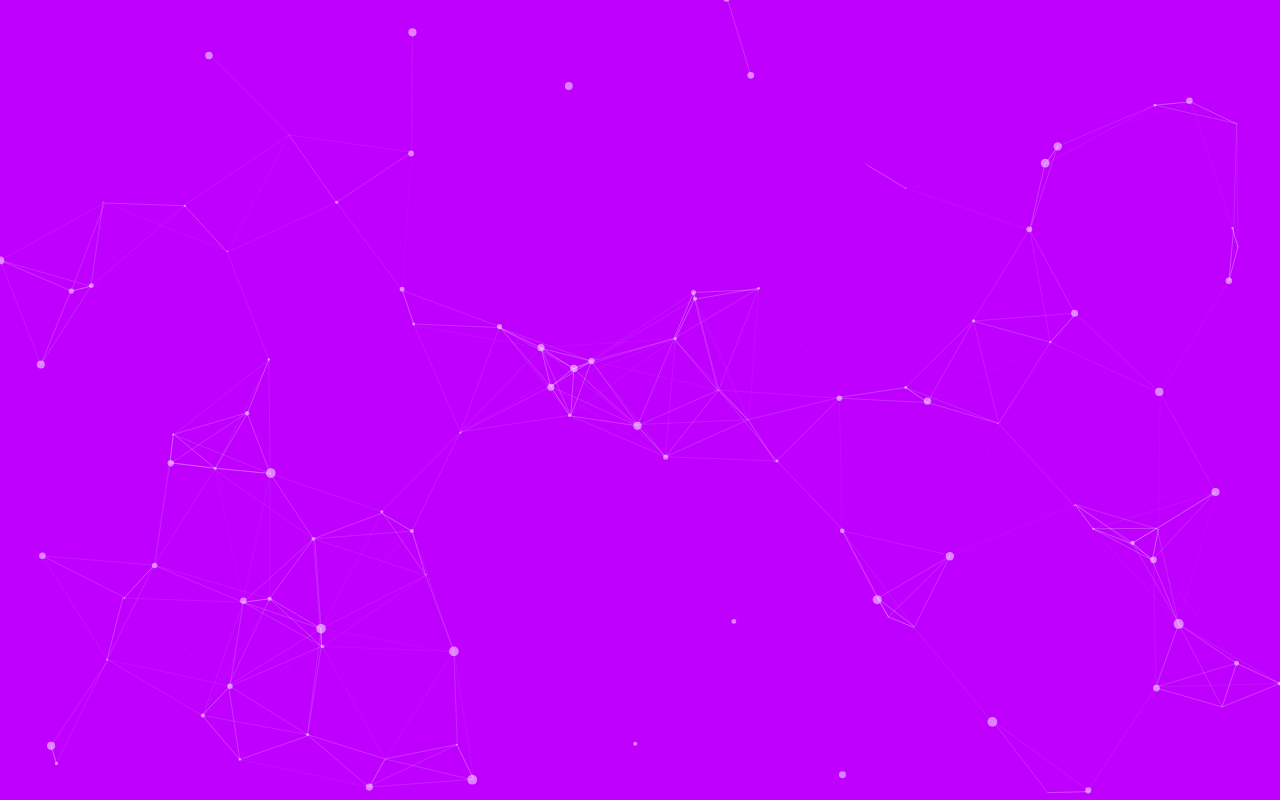
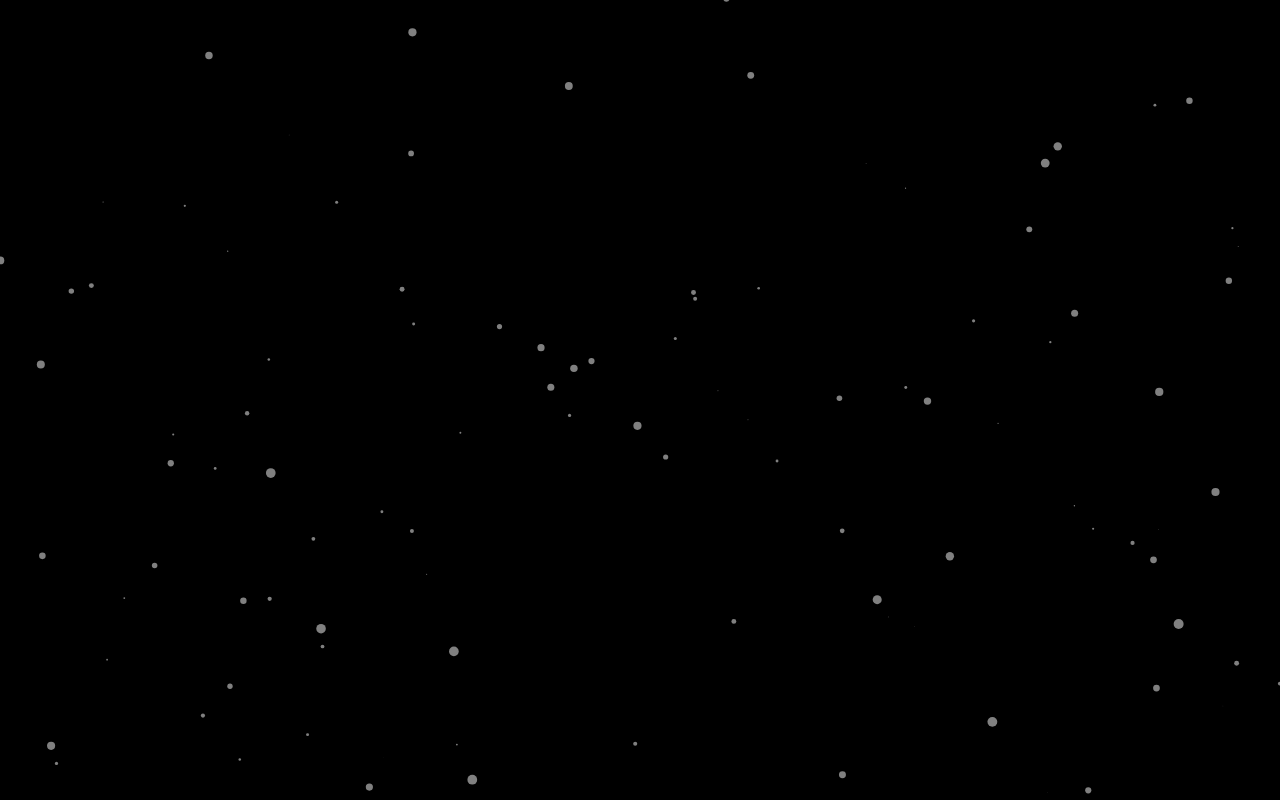
Before and after one commit to jeremiahogutu/particles, a plain HTML site: page index.html in a window 1280 px wide. Drawn offline with Linux system fonts and the light colour scheme.

Commit message:
added styles

```diff
--- a/css/main.css
+++ b/css/main.css
@@ -6,5 +6,5 @@ body {
 
 #particles-js {
 	height: 100%;
-	background: #bf00ff;
+	background: #000;
 }
--- a/js/app.js
+++ b/js/app.js
@@ -61,7 +61,7 @@ particlesJS('particles-js',
         }
       },
       "line_linked": {
-        "enable": true,
+        "enable": false,
         "distance": 150,
         "color": "#ffffff",
         "opacity": 0.4,
@@ -86,7 +86,7 @@ particlesJS('particles-js',
       "events": {
         "onhover": {
           "enable": true,
-          "mode": "repulse"
+          "mode": "grab"
         },
         "onclick": {
           "enable": true,
```
Also changed, not shown: js/main.js (deleted).
